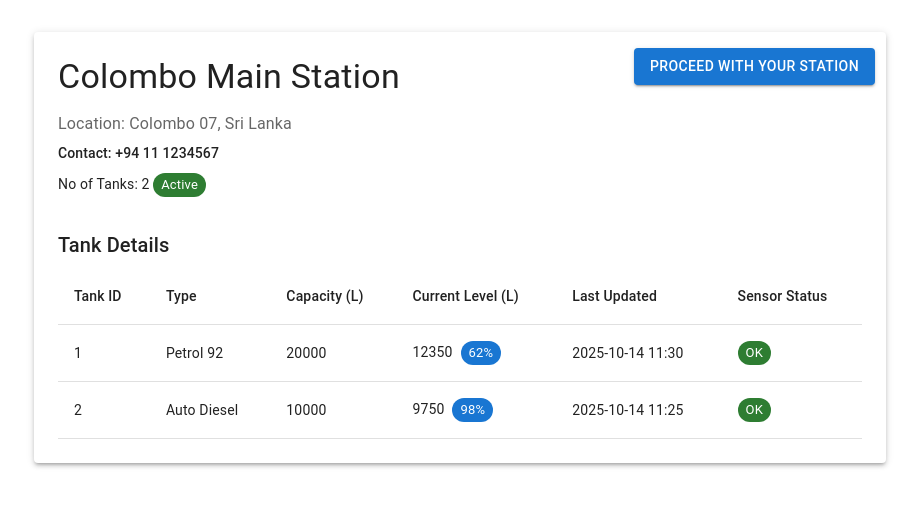
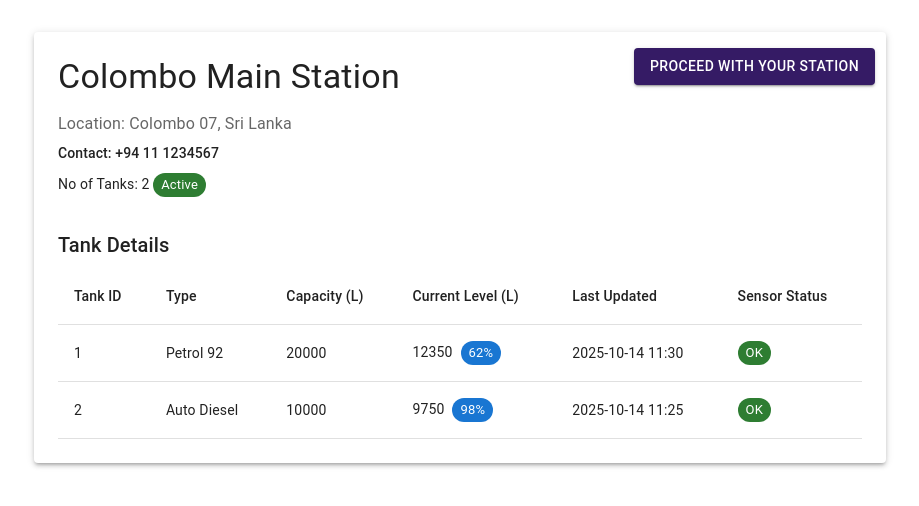
Before and after one commit to SenuraUpesh2002/Research-Project-SLIIT, a React (Vite) app in the folder client/: page /StationInfo in a window 1280 px wide. Shown: the top 506 px of the page, without its empty margins (180-1099 px from the left). Built offline with nearby package versions, Linux system fonts and the light colour scheme.

Commit message:
Changed the navigation path to dashboard

```diff
--- a/client/src/ComponentHome/StationInfo.jsx
+++ b/client/src/ComponentHome/StationInfo.jsx
@@ -31,13 +31,20 @@ const StationInfo = ({ stationId }) => {
   return (
     <Container maxWidth="md" sx={{ mt: 4, position: 'relative' }}>
       <Button
-        variant="contained"
-        color="primary"
-        sx={{ position: 'absolute', top: 16, right: 35 }}
-        onClick={() => navigate('/fs-view1')}
-      >
-        Proceed with your station
-      </Button>
+  variant="contained"
+  sx={{
+    backgroundColor: "#351B65",
+    '&:hover': {
+      backgroundColor: "#2a154f"  // Slightly darker for hover
+    },
+    position: 'absolute',
+    top: 16,
+    right: 35
+  }}
+  onClick={() => navigate('/fs-view1')}
+>
+  Proceed with your station
+</Button>
 
       <Paper elevation={3} sx={{ p: 3 }}>
         <Typography variant="h4" gutterBottom>
--- a/client/src/StationRegister/View5.jsx
+++ b/client/src/StationRegister/View5.jsx
@@ -44,7 +44,7 @@ function View5() {
 
   // Navigation handler
   const handleNavigate = () => {
-    navigate(`/ComponentHome`);
+    navigate(`/`);
   };
 
   return (
```
